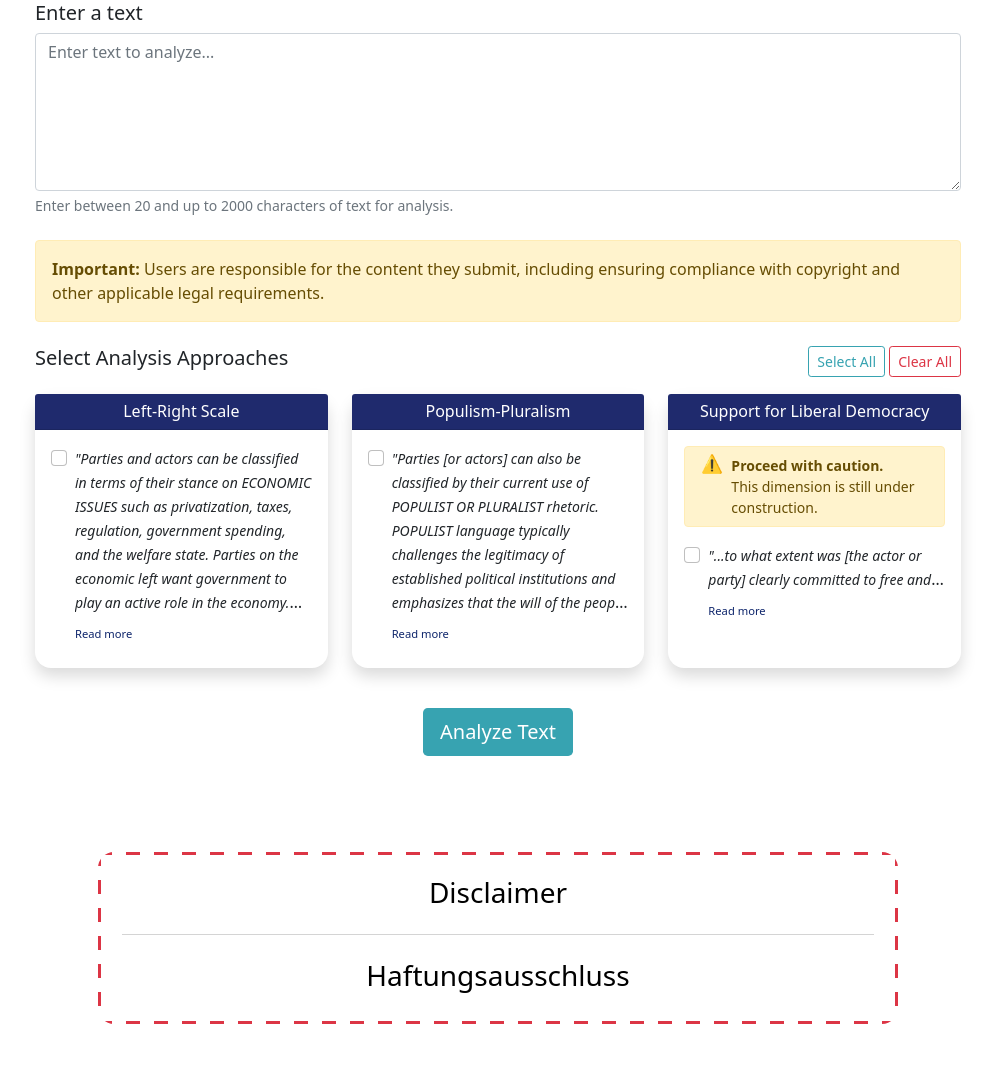
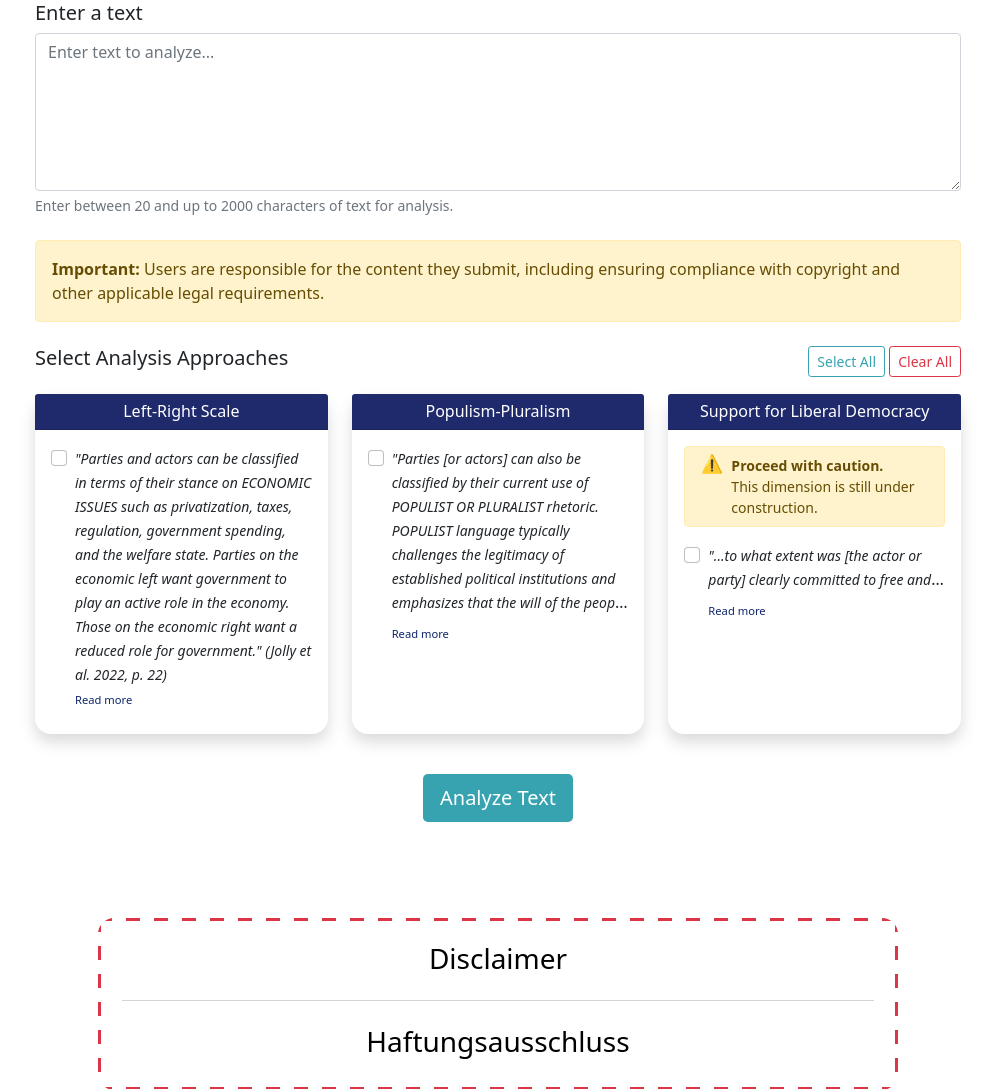
Before and after one commit to juangomezcruces/apsi, a Django app: page /analysis/ in a window 1280 px wide. Shown: the part 360-1449 px from the top of the page, without its empty margins (142-1137 px from the left). Run offline with Django 4.2, Linux system fonts and the light colour scheme.

Commit message:
Change truncate class from 'truncate-text2' to 'truncate-text3'

```diff
--- a/templates/classifier/analysis.html
+++ b/templates/classifier/analysis.html
@@ -77,7 +77,7 @@
                                         <div class="form-check mb-2">
                                             <input type="checkbox" name="left_right_hypothesis" class="form-check-input" id="id_left_right_hypothesis">
                                             <label class="form-check-label" for="id_left_right_hypothesis">
-                                                <div class="truncate-text2" id="text-left-right">
+                                                <div class="truncate-text3" id="text-left-right">
                                                     <small class="mb-0 italic-text">
                                                         "Parties and actors can be classified in terms of their stance on ECONOMIC ISSUES such as privatization, taxes, regulation, government spending, and the welfare state. Parties on the economic left want government to play an active role in the economy. Those on the economic right want a reduced role for government."
                                                         (Jolly et al. 2022, p. 22)
```
